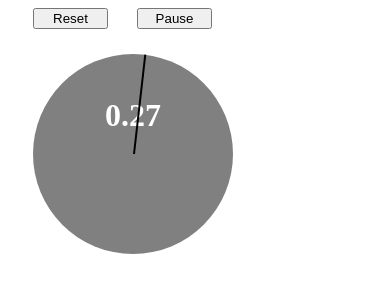
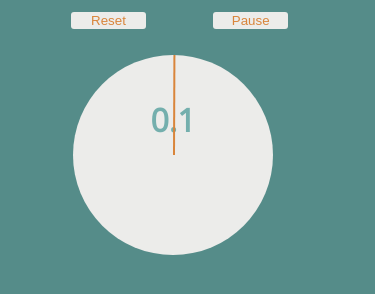
Before and after one commit to Tiltins09/FocussApp, an Electron app: page index.html in a window 375 px wide. Both pictures are taken after a click on the button "Start". Drawn offline with nearby package versions, Linux system fonts and the light colour scheme.

Commit message:
Design changes

```diff
--- a/CSS/less/main.less
+++ b/CSS/less/main.less
@@ -1,8 +1,22 @@
-@color: grey;
+
+@tirkizs: #558C89;
+@zils: #74AFAD;
+@oranzs: #D9853B;
+@peleks: #ECECEA;
+@font: 'Open Sans', sans-serif;
+
+
+body {
+    background-color: @tirkizs;
+    font-family: @font;
 
     .handlers {
         width: 75px;
-    margin-left: 25px;
+        border: none;
+        border-radius: 3px;
+        color: @oranzs;
+        background-color: @peleks;
+        margin-left: 63px;
     }
 
 
@@ -10,13 +24,13 @@
         width: 200px;
         height: 200px;
         margin-top: 25px;
-    margin-left: 25px;
+        margin-left: 65px;
         border-radius: 100px;
-    background-color: grey;
+        background-color: @peleks;
         h4#timer {
             width: 200px;
             text-align: center;
-        color: white;
+            color: @zils;
             position: absolute;
         }
         #clock {
@@ -30,7 +44,8 @@
                 height: 50%;
             }
             .handle:first-child {
-            background-color: black;
+                background-color: @oranzs;
             }
         }
     }
+}
--- a/JS/FocusApp.js
+++ b/JS/FocusApp.js
@@ -37,7 +37,7 @@ function initiateTimer(pos) {
     console.log(pos);
     if (pos == "start") {
         console.log("Resume called");
-        var mytimer = setInterval(timer, 100);
+        var mytimer = setInterval(timer, 1000);
         mytimer;
         intervals.push(mytimer);
     } else if (pos == "end") {
--- a/index.html
+++ b/index.html
@@ -4,6 +4,7 @@
 <head>
     <meta charset="UTF-8">
     <title>Time management app</title>
+    <link href="https://fonts.googleapis.com/css?family=Open+Sans" rel="stylesheet">
     <link rel="stylesheet" href="./CSS/main.css">
 </head>
 
--- a/main.js
+++ b/main.js
@@ -13,7 +13,7 @@ let mainWindow
 
 function createWindow() {
     // Create the browser window.
-    mainWindow = new BrowserWindow({ width: 275, height: 350, title: "Time management app" })
+    mainWindow = new BrowserWindow({ width: 375, height: 350, title: "Time management app" })
 
     // and load the index.html of the app.
     mainWindow.loadURL(url.format({
```
Also changed, not shown: CSS/main.css. Lines whose indentation alone changed are shown as unchanged.
